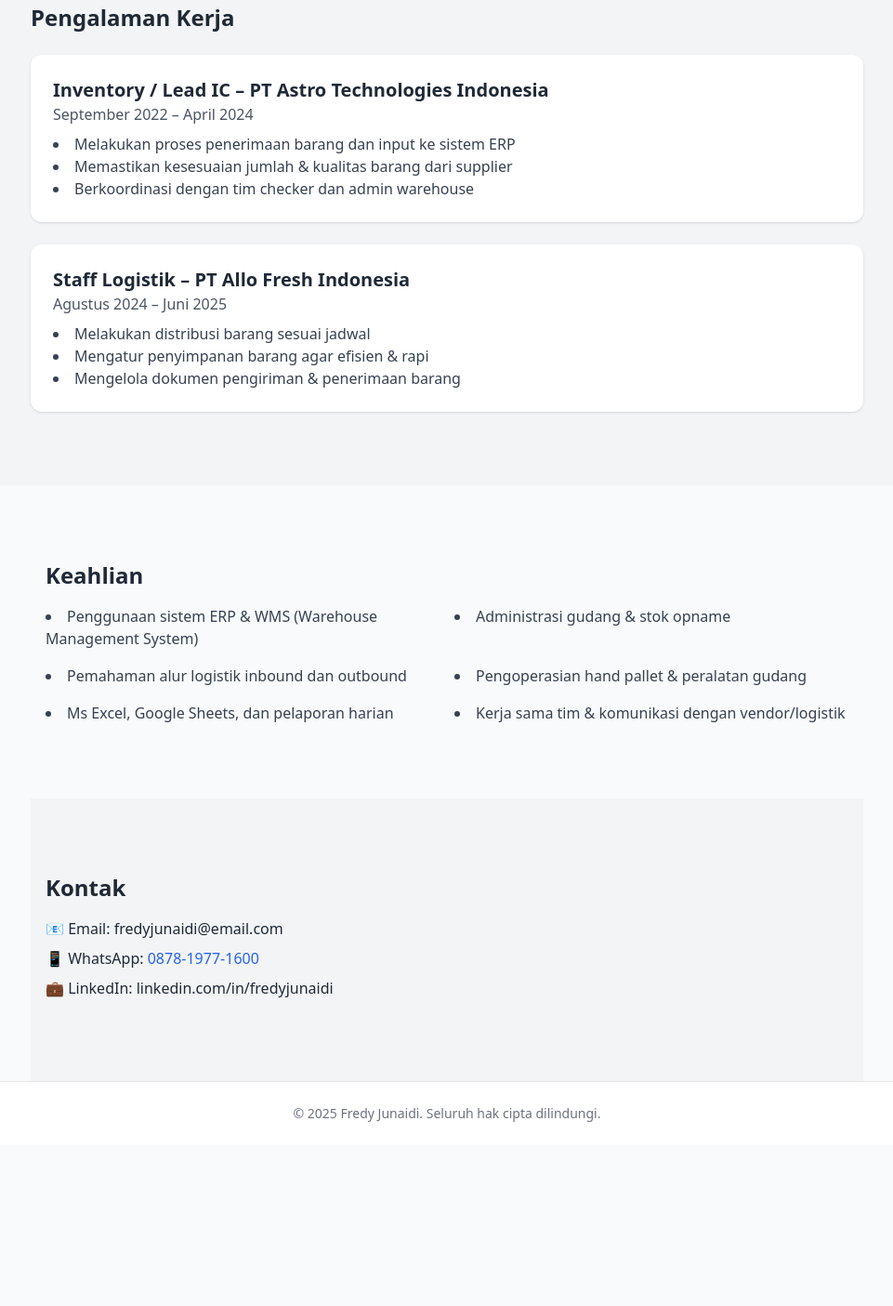
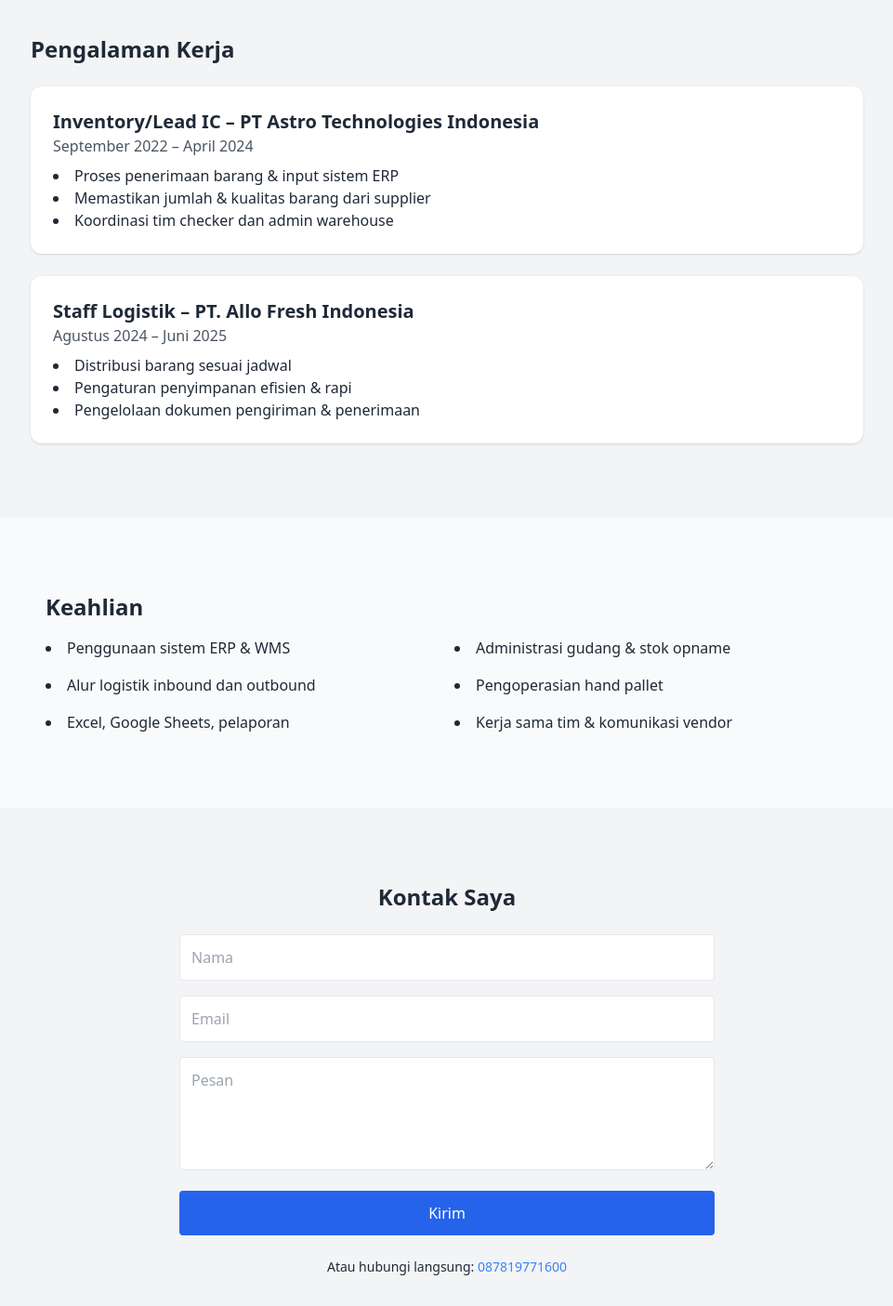
Before and after one commit to Fredyjuna21/Portofolio-Fredy, a plain HTML site: page index.html in a window 1280 px wide. Shown: the part 835-2240 px from the top of the page at 93% size, without its empty margins (159-1120 px from the left). Before the commit the page ends 2067 px from the top, so only its background shows below. Drawn offline with nearby package versions, Linux system fonts and the light colour scheme.

Commit message:
Add files via upload

```diff
--- a/index.html
+++ b/index.html
@@ -1,15 +1,22 @@
+
 <!DOCTYPE html>
 <html lang="id">
 <head>
   <meta charset="UTF-8" />
   <meta name="viewport" content="width=device-width, initial-scale=1.0"/>
-  <title>Portofolio Staff Logistik - Fredy Junaidi</title>
+  <title>Portofolio Fredy Junaidi</title>
   <script src="https://cdn.tailwindcss.com"></script>
+  <script>
+    // Dark mode toggle script
+    function toggleDarkMode() {
+      document.documentElement.classList.toggle('dark');
+    }
+  </script>
 </head>
-<body class="bg-gray-50 text-gray-800 font-sans">
+<body class="bg-gray-50 text-gray-800 dark:bg-gray-900 dark:text-gray-100 font-sans transition duration-300">
 
   <!-- Header -->
-  <header class="bg-white shadow sticky top-0 z-10">
+  <header class="bg-white dark:bg-gray-800 shadow sticky top-0 z-10">
     <div class="max-w-6xl mx-auto px-4 py-4 flex justify-between items-center">
       <h1 class="text-xl font-bold">Fredy Junaidi</h1>
       <nav class="space-x-4">
@@ -17,46 +24,48 @@
         <a href="#experience" class="hover:text-blue-500">Pengalaman</a>
         <a href="#skills" class="hover:text-blue-500">Keahlian</a>
         <a href="#contact" class="hover:text-blue-500">Kontak</a>
+        <button onclick="toggleDarkMode()" class="bg-gray-200 dark:bg-gray-700 px-2 py-1 rounded">🌓</button>
       </nav>
     </div>
   </header>
 
   <!-- Hero Section -->
-  <section class="bg-blue-100 py-20 text-center">
-    <img src="profil.jpg" alt="Foto Profil Fredy Junaidi" class="w-40 h-40 rounded-full mx-auto mb-4 border-4 border-white shadow-lg object-cover"/>
+  <section class="bg-blue-100 dark:bg-blue-900 py-20 text-center">
+    <img src="profil.jpg" alt="Foto Profil" class="w-40 h-40 rounded-full mx-auto mb-4 border-4 border-white shadow-lg object-cover"/>
     <h2 class="text-4xl font-bold mb-2">Staff Logistik Berpengalaman</h2>
-    <p class="text-lg text-gray-700">Mahir dalam pengelolaan gudang, administrasi logistik, dan sistem ERP</p>
+    <p class="text-lg text-gray-700 dark:text-gray-300">Mahir dalam pengelolaan gudang, administrasi logistik, dan sistem ERP</p>
+    <a href="CV_Fredy.pdf" download class="mt-4 inline-block bg-blue-600 text-white px-4 py-2 rounded shadow hover:bg-blue-700">⬇️ Unduh CV</a>
   </section>
 
   <!-- Tentang -->
   <section id="about" class="py-20 px-4 max-w-4xl mx-auto">
     <h3 class="text-2xl font-bold mb-4">Tentang Saya</h3>
-    <p class="text-gray-700 leading-relaxed">
-      Saya adalah seorang Staff Logistik dengan pengalaman lebih dari 3 tahun dalam pengelolaan stok, pencatatan barang masuk/keluar, serta penggunaan software ERP untuk mendukung kelancaran operasional gudang. Saya terbiasa bekerja secara tim maupun individu, dan selalu menjaga ketelitian dalam setiap proses logistik.
+    <p class="leading-relaxed">
+      Saya adalah seorang Staff Logistik dengan pengalaman lebih dari 3 tahun dalam pengelolaan stok, pencatatan barang masuk/keluar, serta penggunaan software ERP untuk mendukung kelancaran operasional gudang.
     </p>
   </section>
 
   <!-- Pengalaman -->
-  <section id="experience" class="bg-gray-100 py-20 px-4">
+  <section id="experience" class="bg-gray-100 dark:bg-gray-800 py-20 px-4">
     <div class="max-w-4xl mx-auto">
       <h3 class="text-2xl font-bold mb-6">Pengalaman Kerja</h3>
       <div class="space-y-6">
-        <div class="bg-white p-6 rounded-xl shadow">
-          <h4 class="text-xl font-semibold">Inventory / Lead IC – PT Astro Technologies Indonesia</h4>
-          <p class="text-gray-600">September 2022 – April 2024</p>
-          <ul class="list-disc list-inside mt-2 text-gray-700">
-            <li>Melakukan proses penerimaan barang dan input ke sistem ERP</li>
-            <li>Memastikan kesesuaian jumlah & kualitas barang dari supplier</li>
-            <li>Berkoordinasi dengan tim checker dan admin warehouse</li>
+        <div class="bg-white dark:bg-gray-700 p-6 rounded-xl shadow">
+          <h4 class="text-xl font-semibold">Inventory/Lead IC – PT Astro Technologies Indonesia</h4>
+          <p class="text-gray-600 dark:text-gray-300">September 2022 – April 2024</p>
+          <ul class="list-disc list-inside mt-2">
+            <li>Proses penerimaan barang & input sistem ERP</li>
+            <li>Memastikan jumlah & kualitas barang dari supplier</li>
+            <li>Koordinasi tim checker dan admin warehouse</li>
           </ul>
         </div>
-        <div class="bg-white p-6 rounded-xl shadow">
-          <h4 class="text-xl font-semibold">Staff Logistik – PT Allo Fresh Indonesia</h4>
-          <p class="text-gray-600">Agustus 2024 – Juni 2025</p>
-          <ul class="list-disc list-inside mt-2 text-gray-700">
-            <li>Melakukan distribusi barang sesuai jadwal</li>
-            <li>Mengatur penyimpanan barang agar efisien & rapi</li>
-            <li>Mengelola dokumen pengiriman & penerimaan barang</li>
+        <div class="bg-white dark:bg-gray-700 p-6 rounded-xl shadow">
+          <h4 class="text-xl font-semibold">Staff Logistik – PT. Allo Fresh Indonesia</h4>
+          <p class="text-gray-600 dark:text-gray-300">Agustus 2024 – Juni 2025</p>
+          <ul class="list-disc list-inside mt-2">
+            <li>Distribusi barang sesuai jadwal</li>
+            <li>Pengaturan penyimpanan efisien & rapi</li>
+            <li>Pengelolaan dokumen pengiriman & penerimaan</li>
           </ul>
         </div>
       </div>
@@ -66,28 +75,29 @@
   <!-- Keahlian -->
   <section id="skills" class="py-20 px-4 max-w-4xl mx-auto">
     <h3 class="text-2xl font-bold mb-4">Keahlian</h3>
-    <ul class="grid md:grid-cols-2 gap-4 text-gray-700 list-disc list-inside">
-      <li>Penggunaan sistem ERP & WMS (Warehouse Management System)</li>
+    <ul class="grid md:grid-cols-2 gap-4 list-disc list-inside">
+      <li>Penggunaan sistem ERP & WMS</li>
       <li>Administrasi gudang & stok opname</li>
-      <li>Pemahaman alur logistik inbound dan outbound</li>
-      <li>Pengoperasian hand pallet & peralatan gudang</li>
-      <li>Ms Excel, Google Sheets, dan pelaporan harian</li>
-      <li>Kerja sama tim & komunikasi dengan vendor/logistik</li>
+      <li>Alur logistik inbound dan outbound</li>
+      <li>Pengoperasian hand pallet</li>
+      <li>Excel, Google Sheets, pelaporan</li>
+      <li>Kerja sama tim & komunikasi vendor</li>
     </ul>
   </section>
 
   <!-- Kontak -->
-  <section id="contact" class="bg-gray-100 py-20 px-4 max-w-4xl mx-auto">
-    <h3 class="text-2xl font-bold mb-4">Kontak</h3>
-    <p class="mb-2">📧 Email: fredyjunaidi@email.com</p>
-    <p class="mb-2">📱 WhatsApp: <a href="https://wa.me/6287819771600" class="text-blue-600 hover:underline">0878-1977-1600</a></p>
-    <p class="mb-2">💼 LinkedIn: linkedin.com/in/fredyjunaidi</p>
+  <section id="contact" class="bg-gray-100 dark:bg-gray-800 py-20 px-4">
+    <div class="max-w-xl mx-auto">
+      <h3 class="text-2xl font-bold mb-6 text-center">Kontak Saya</h3>
+      <form class="space-y-4">
+        <input type="text" placeholder="Nama" class="w-full p-3 rounded bg-white dark:bg-gray-700 border dark:border-gray-600" />
+        <input type="email" placeholder="Email" class="w-full p-3 rounded bg-white dark:bg-gray-700 border dark:border-gray-600" />
+        <textarea placeholder="Pesan" class="w-full p-3 rounded bg-white dark:bg-gray-700 border dark:border-gray-600" rows="4"></textarea>
+        <button type="submit" class="w-full bg-blue-600 text-white py-3 rounded hover:bg-blue-700">Kirim</button>
+      </form>
+      <p class="text-center mt-6 text-sm">Atau hubungi langsung: <a href="tel:087819771600" class="text-blue-500">087819771600</a></p>
+    </div>
   </section>
-
-  <!-- Footer -->
-  <footer class="text-center text-sm text-gray-500 py-6 border-t bg-white">
-    &copy; 2025 Fredy Junaidi. Seluruh hak cipta dilindungi.
-  </footer>
 
 </body>
 </html>
```
